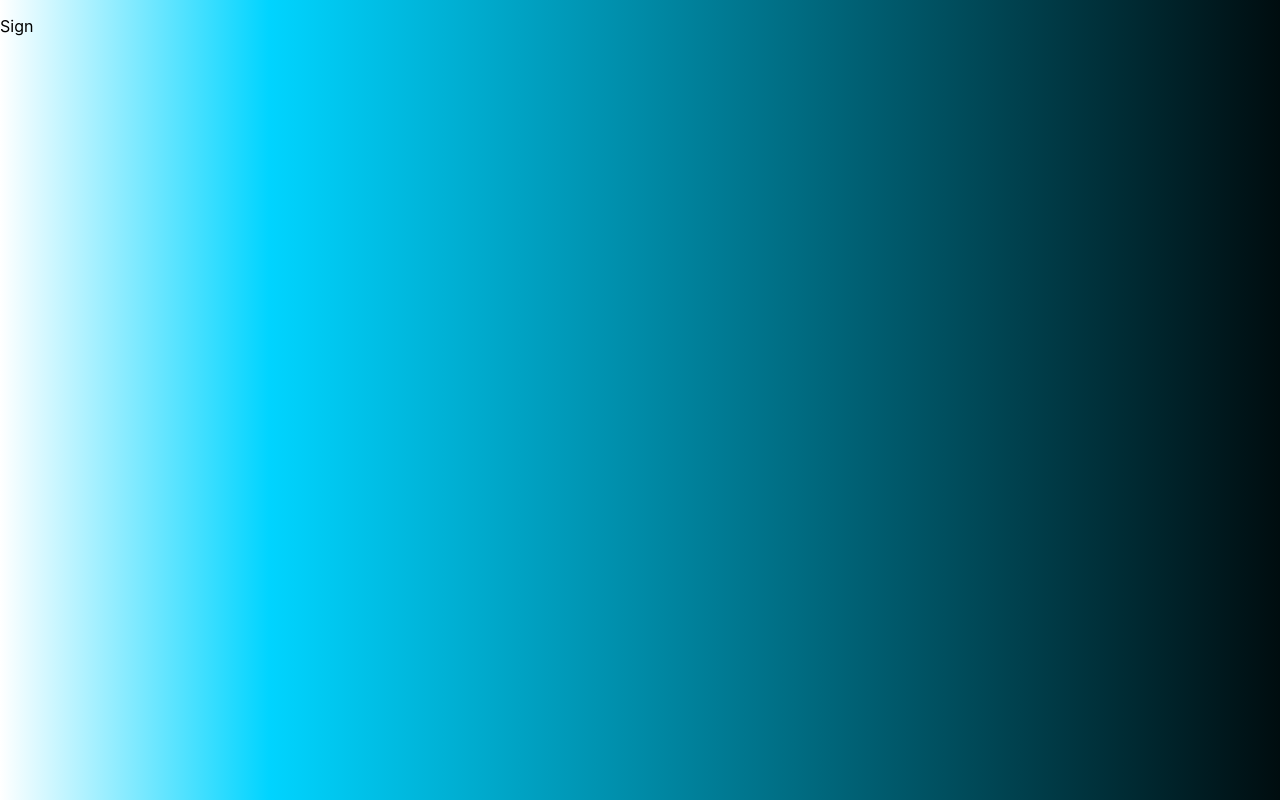
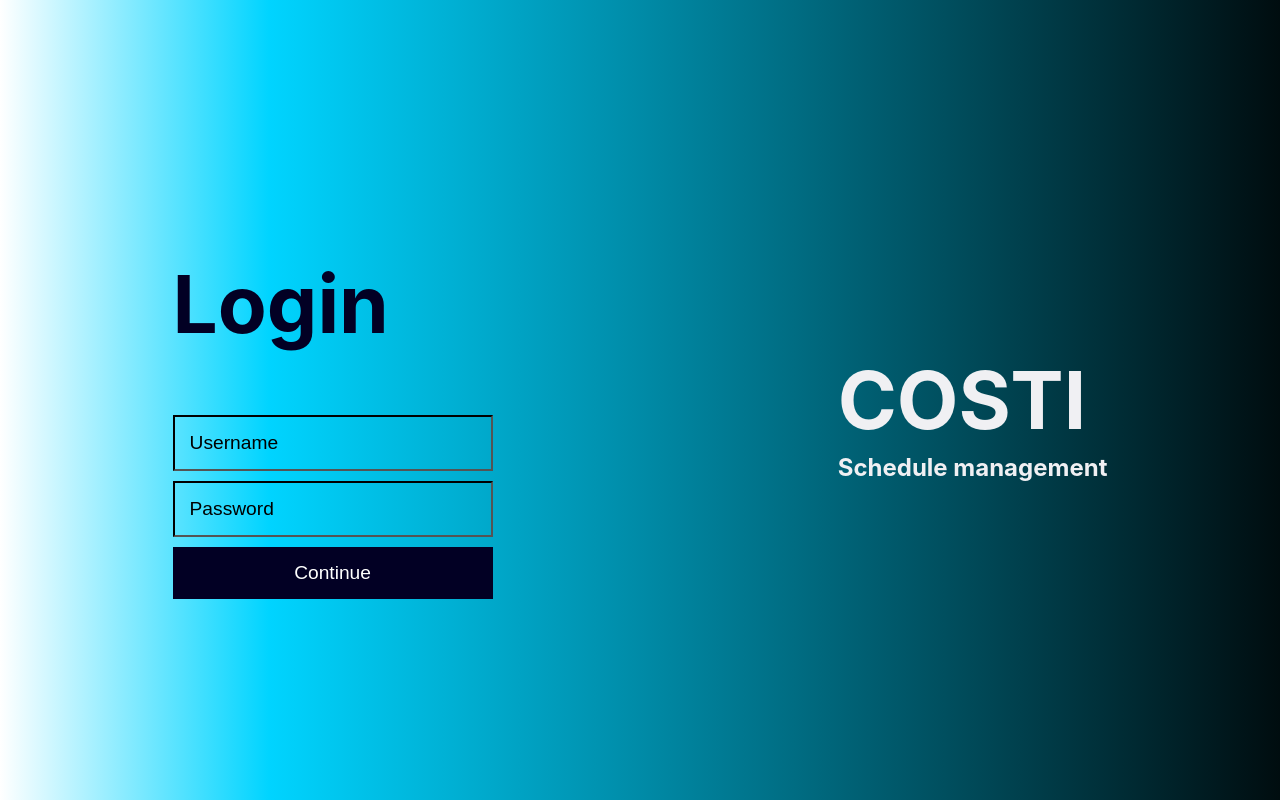
Before and after one commit to Kr1stiyanK/Costi, a React (Create React App) app in the folder costi-fe/: page / in a window 1280 px wide. Both pictures are taken after a click on the element "Sign in | Sign up". Built offline with nearby package versions, Linux system fonts and the light colour scheme.

Commit message:
Sign in page without api call / introduced loader design (To be implemented)

```diff
--- /dev/null
+++ b/costi-fe/src/Components/Loader/Loader.css
@@ -0,0 +1,117 @@
+.circle-container {
+    position: absolute;;
+    width: 300px;
+    height: 300px;
+    border-radius: 50px;
+    /*background-color: rgb(211, 211, 211);*/
+    margin: 5px;
+    text-align: center;
+}
+
+.circle {
+    position: absolute;
+    left: 120%;
+    top: 40%;
+    border-style: solid;
+    border-radius: 50%;
+    background-color: transparent;
+}
+
+.circle1 {
+    width: 25px;
+    height: 25px;
+    border-color: azure;
+    animation: circle 2s ease-in-out 3 alternate;
+}
+
+.circle2 {
+    width: 25px;
+    height: 25px;
+    background-color: transparent;
+    border-color: rgb(198, 249, 249);
+    animation: circle 2.2s ease-in-out 3 alternate;
+}
+
+.circle3 {
+    width: 25px;
+    height: 25px;
+    border-color: rgb(108, 250, 250);
+    animation: circle 2.4s ease-in-out 3 alternate;
+}
+
+.circle4 {
+    width: 25px;
+    height: 25px;
+    border-color: rgba(34, 195, 195, 0.493);
+    animation: circle 2.6s ease-in-out 3 alternate;
+}
+
+.circle5 {
+    width: 25px;
+    height: 25px;
+    border-color: rgb(52, 245, 245);
+    animation: circle 2.8s ease-in-out 3 alternate;
+}
+
+.circle6 {
+    width: 25px;
+    height: 25px;
+    border-color: rgb(72, 250, 250);
+    animation: circle 1.8s ease-in-out 3 alternate;
+}
+
+.shadow {
+    border-color: rgb(46, 165, 165);
+    opacity: 0.5;
+}
+
+@keyframes circle {
+    0% {
+        transform: rotate3d(1, 1, 1, -180deg);
+    }
+    100% {
+        transform: rotate3d(1, 1, 1, 360deg);
+    }
+}
+
+.circle7 {
+    width: 251px;
+    height: 251px;
+    border-color: rgb(249, 249, 249);
+    animation: circle 1.7s ease-in-out 3 alternate;
+}
+
+.circle8 {
+    width: 251px;
+    height: 251px;
+    border-color: rgb(92, 158, 158);
+    animation: circle 1.6s ease-in-out 3 alternate;
+}
+
+.circle9 {
+    width: 251px;
+    height: 251px;
+    border-color: rgb(59, 197, 197);
+    animation: circle 1.5s ease-in-out 3 alternate;
+}
+
+.circle10 {
+    width: 251px;
+    height: 251px;
+    border-color: rgb(255, 255, 255);
+    animation: circle 1.4s ease-in-out 3 alternate;
+}
+
+.circle11 {
+    width: 251px;
+    height: 251px;
+    border-color: rgb(33, 156, 156);
+    animation: circle 1.3s ease-in-out 3 alternate;
+}
+
+.circle12 {
+    width: 251px;
+    height: 251px;
+    border-color: rgb(0, 255, 255);
+    animation: circle 1.2s ease-in-out 3 alternate;
+}
--- /dev/null
+++ b/costi-fe/src/Components/Loader/index.tsx
@@ -0,0 +1,28 @@
+import "./Loader.css";
+
+//TODO: Loader Component
+const Loader = () => {
+    //DO NOT USE Absolute!!!
+    //Placeholder
+    return (
+        <>
+            <div className="circle-container">
+                <span className="circle1 circle"></span>
+                <span className="circle2 circle"></span>
+                <span className="circle3 circle"></span>
+                <span className="circle4 circle shadow"></span>
+                <span className="circle5 circle shadow"></span>
+                <span className="circle6 circle shadow"></span>
+
+                {/*<span className="circle7 circle"></span>*/}
+                {/*<span className="circle8 circle"></span>*/}
+                {/*<span className="circle9 circle"></span>*/}
+                {/*<span className="circle10 circle"></span>*/}
+                {/*<span className="circle11 circle"></span>*/}
+                {/*<span className="circle12 circle"></span>*/}
+            </div>
+        </>
+    )
+}
+
+export default Loader;
--- a/costi-fe/src/Pages/Landing/Landing.css
+++ b/costi-fe/src/Pages/Landing/Landing.css
@@ -44,7 +44,7 @@
 .transition-image {
     width: 75%;
     background: rgb(255, 255, 255);
-    background: linear-gradient(90deg, rgba(255, 255, 255, 1) 0%, rgba(0, 212, 255, 1) 13%, rgba(0, 0, 0, 1) 65%, rgba(2, 0, 36, 1) 95%);
+    background: linear-gradient(90deg, rgba(255, 255, 255, 1) 0%, rgb(0, 212, 255) 13%, rgba(0, 0, 0, 1) 65%, rgba(2, 0, 36, 1) 95%);
     background-repeat: no-repeat;
     background-size: 500%;
 }
--- a/costi-fe/src/Pages/SigningPage/SigningPage.css
+++ b/costi-fe/src/Pages/SigningPage/SigningPage.css
@@ -1,23 +1,83 @@
 .back-image {
     width: 100%;
     height: 100vh;
-    position: absolute;
     background: linear-gradient(90deg, rgba(255, 255, 255, 1) 0%, rgba(0, 212, 255, 1) 13%, rgba(0, 0, 0, 1) 65%, rgba(2, 0, 36, 1) 95%);
     background-size: 200%;
     animation-name: eclipse;
     animation-duration: 15s;
     animation-direction: alternate;
     animation-iteration-count: infinite;
+    overflow: hidden;
 }
 
 @keyframes eclipse {
-    0%{
+    0% {
         background-size: 200%;
     }
-    50%{
+    50% {
         background-size: 130%;
     }
-    100%{
+    100% {
         background-size: 200%;
     }
 }
+
+.flex {
+    display: flex;
+    justify-content: space-around;
+    align-items: center;
+    height: 100%;
+    animation-name: in;
+    animation-duration: 0.5s;
+}
+
+@keyframes in {
+    0% {
+        opacity: 0;
+        transform: translateX(10px);
+    }
+    100% {
+        opacity: 1;
+        transform: translateX(0px);
+    }
+}
+
+.submit-form {
+    color: #020024FF;
+    display: flex;
+    flex-direction: column;
+    width: 25%;
+}
+
+.input {
+    margin-top: 10px;
+    padding: 15px;
+    background: none;
+    border-color: black;
+    font-size: larger;
+}
+
+.logo-name {
+    color: #f0f0f3;
+}
+
+.btn {
+    padding: 15px;
+    background-color: #020024FF;
+    border: none;
+    margin-top: 10px;
+    color: white;
+    font-size: larger;
+}
+
+.btn:active {
+    background-color: #002e3a;
+}
+
+.text-containment {
+    margin-bottom: -15px;
+}
+
+::placeholder {
+    color: black;
+}
--- a/costi-fe/src/Pages/SigningPage/index.tsx
+++ b/costi-fe/src/Pages/SigningPage/index.tsx
@@ -1,15 +1,59 @@
-import React from "react";
+import React, {ChangeEvent, useState} from "react";
 import "./SigningPage.css";
+import Loader from "../../Components/Loader";
 
 type Props = {
     goNext: () => void
 }
 
 const SigningPage = (props: Props) => {
+    const [username, setUsername] = useState<string>("");
+    const [password, setPassword] = useState<string>("");
+
+    const handleUsernameChange = (event: ChangeEvent<HTMLInputElement>) => {
+        setUsername(event.target.value)
+    }
+
+    const handlePasswordChange = (event: ChangeEvent<HTMLInputElement>) => {
+        setPassword(event.target.value)
+    }
+
+    const handleContinue = () => {
+
+    }
+
     return (
         <React.Fragment>
             <div className={"back-image"}>
-                <p>Sign</p>
+                <div className={"flex"}>
+                    <div className={"submit-form"}>
+                        <h1>Login</h1>
+                        <input className={"input"}
+                               value={username}
+                               onChange={handleUsernameChange}
+                               type="text"
+                               id="username"
+                               name="username"
+                               placeholder="Username"
+                        />
+                        <input className={"input"}
+                               value={password}
+                               onChange={handlePasswordChange}
+                               type="text"
+                               id="password"
+                               name="password"
+                               placeholder="Password"
+                        />
+                        <button className={"btn"}
+                                onClick={handleContinue}>
+                            Continue
+                        </button>
+                    </div>
+                    <div className={"logo-name"}>
+                        <h1 className={"text-containment"}>COSTI</h1>
+                        <h2>Schedule management</h2>
+                    </div>
+                </div>
             </div>
         </React.Fragment>
     )
```
